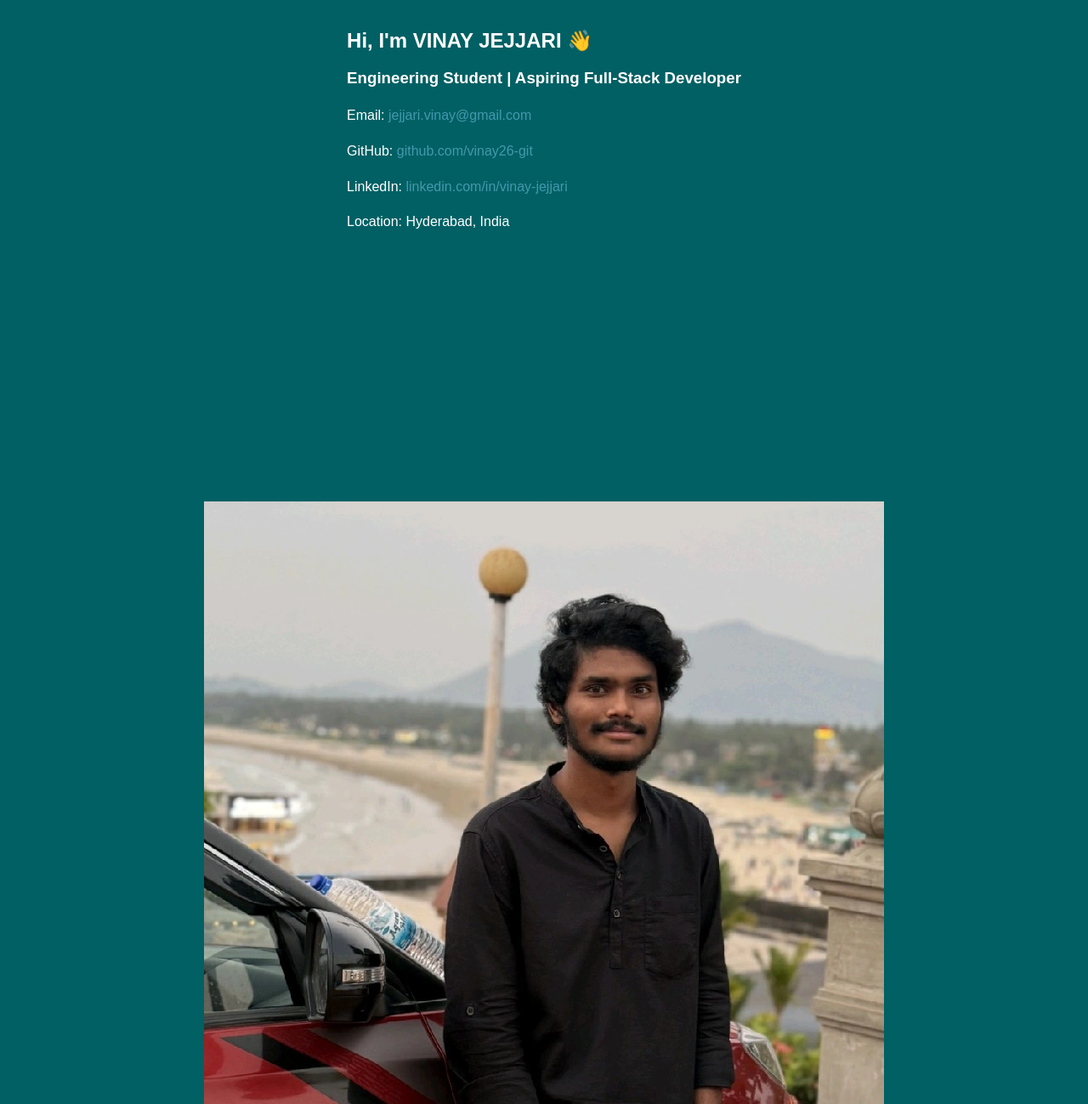
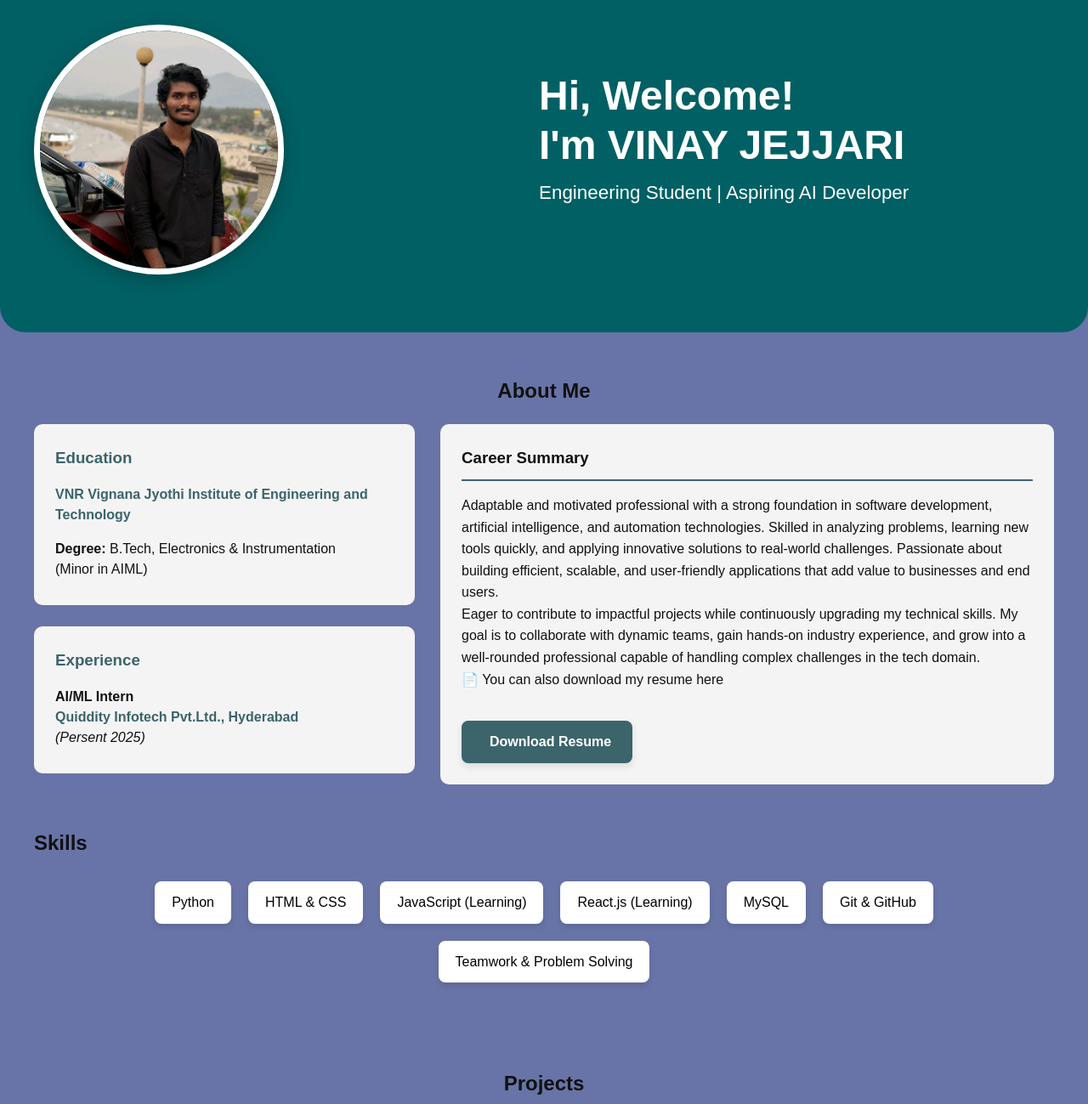
Before and after one commit to vinay26-git/Portfolio, a plain HTML site: page index.html in a window 1280 px wide. Shown: the part 61-1360 px from the top of the page at 85% size. Drawn offline with Linux system fonts and the light colour scheme.

Commit message:
Update index.html

```diff
--- a/index.html
+++ b/index.html
@@ -8,20 +8,6 @@
 </head>
 <body>
 
-  <!-- 1. Basic Information -->
-  <section class="hero">
-    <div class="hero-left">
-      <h1>Hi, I'm <span class="highlight">VINAY JEJJARI</span> 👋</h1>
-      <h3>Engineering Student | Aspiring Full-Stack Developer</h3>
-      <p>Email: <a href="mailto:jejjari.vinay@gmail.com">jejjari.vinay@gmail.com</a></p>
-      <p>GitHub: <a href="https://github.com/vinay26-git" target="_blank">github.com/vinay26-git</a></p>
-      <p>LinkedIn: <a href="https://www.linkedin.com/in/vinay-jejjari-505857258" target="_blank">linkedin.com/in/vinay-jejjari</a></p>
-      <p>Location: Hyderabad, India</p>
-    </div>
-    <div class="hero-right">
-      <img src="images/me.png" alt="Vinay Photo">
-    </div>
-  </section>
 
   <!-- 1. Basic Information -->
   <section class="hero">
```
